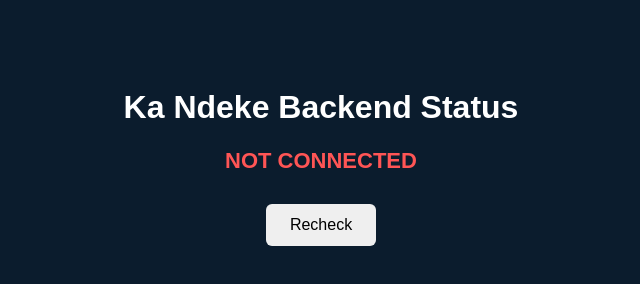
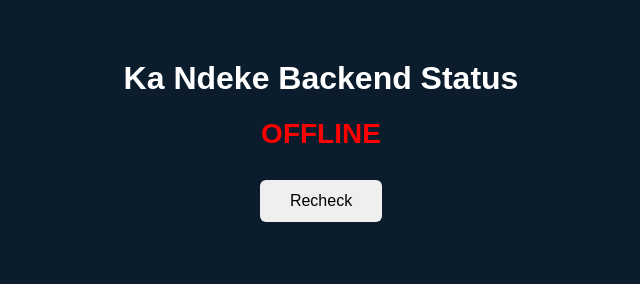
Before and after one commit to chandecorp678-dotcom/Ka_ndeke_backend_MoMo, a website: page public-index.html in a window 1280 px wide. Shown: the whole page, without its empty margins (319-959 px from the left). Drawn offline with Linux system fonts and the light colour scheme; no server answers.

Commit message:
Update public-index.html

```diff
--- a/public-index.html
+++ b/public-index.html
@@ -2,89 +2,97 @@
 <html lang="en">
 <head>
   <meta charset="UTF-8" />
-  <title>Ka Ndeke – Connection Test</title>
-  <meta name="viewport" content="width=device-width, initial-scale=1.0"/>
+  <title>Ka Ndeke – Game</title>
+  <meta name="viewport" content="width=device-width, initial-scale=1.0" />
 
   <style>
     body {
+      margin: 0;
+      font-family: Arial, sans-serif;
       background: #0b1c2d;
       color: #fff;
-      font-family: Arial, sans-serif;
       text-align: center;
-      padding-top: 60px;
     }
 
-    .status {
-      font-size: 22px;
-      font-weight: bold;
-      margin-top: 20px;
+    h1 {
+      margin-top: 60px;
     }
 
-    .connected { color: #00ff9c; }
-    .reachable { color: #ffaa00; }
-    .error { color: #ff5555; }
+    #status {
+      margin-top: 20px;
+      font-size: 28px;
+      font-weight: bold;
+    }
+
+    .connected {
+      color: #00ff9c;
+    }
+
+    .reachable {
+      color: orange;
+    }
+
+    .offline {
+      color: red;
+    }
 
     button {
       margin-top: 30px;
-      padding: 12px 24px;
+      padding: 12px 30px;
       font-size: 16px;
+      border: none;
       border-radius: 6px;
-      border: none;
       cursor: pointer;
     }
   </style>
 </head>
-
 <body>
 
   <h1>Ka Ndeke Backend Status</h1>
-  <div id="status" class="status reachable">Checking connection…</div>
 
-  <button onclick="checkHealth()">Recheck</button>
+  <div id="status" class="reachable">REACHABLE</div>
+
+  <button onclick="checkConnection()">Recheck</button>
 
   <script>
-    // 🔒 HARD-CODED BACKEND URL
+    // 🔒 HARD-CODED BACKEND URL (THIS IS THE KEY)
     const BACKEND_URL = "https://ka-ndeke-backend-momo.onrender.com";
 
-    async function checkHealth() {
-      const statusEl = document.getElementById("status");
-      statusEl.textContent = "Checking connection…";
-      statusEl.className = "status reachable";
+    function setStatus(text, className) {
+      const el = document.getElementById("status");
+      el.textContent = text;
+      el.className = className;
+    }
 
+    async function checkConnection() {
       try {
         const res = await fetch(BACKEND_URL + "/health", {
           method: "GET",
           headers: { "Accept": "application/json" }
         });
 
-        if (!res.ok) {
-          throw new Error("HTTP " + res.status);
-        }
+        if (!res.ok) throw new Error("HTTP " + res.status);
 
         const data = await res.json();
 
-        // ✅ THIS IS THE KEY FIX
         if (
           data.ok === true ||
           data.connected === true ||
           data.status === "connected"
         ) {
-          statusEl.textContent = "CONNECTED";
-          statusEl.className = "status connected";
+          setStatus("CONNECTED", "connected");
         } else {
-          statusEl.textContent = "REACHABLE (unexpected response)";
-          statusEl.className = "status reachable";
+          setStatus("REACHABLE", "reachable");
         }
 
       } catch (err) {
-        statusEl.textContent = "NOT CONNECTED";
-        statusEl.className = "status error";
         console.error(err);
+        setStatus("OFFLINE", "offline");
       }
     }
 
     // Auto-check on load
-    checkHealth();
+    document.addEventListener("DOMContentLoaded", checkConnection);
   </script>
 
 </body>
```
